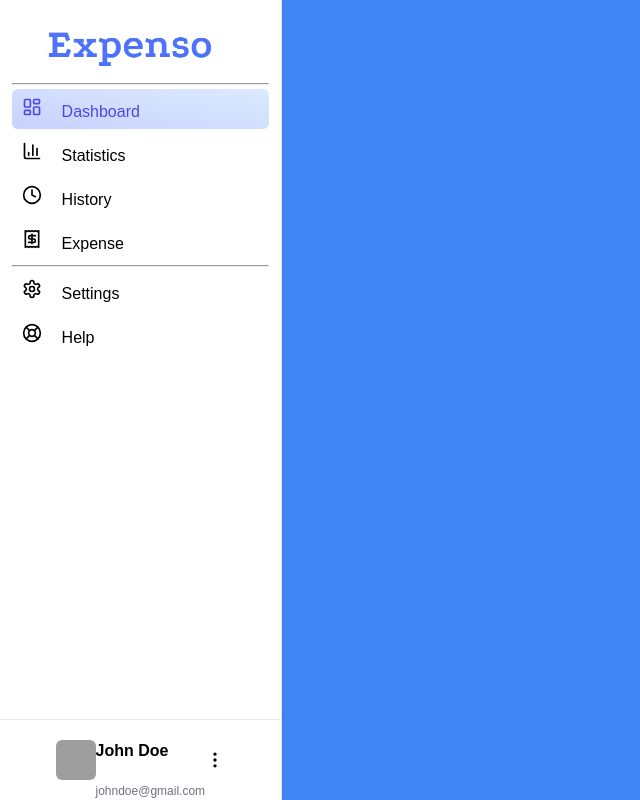
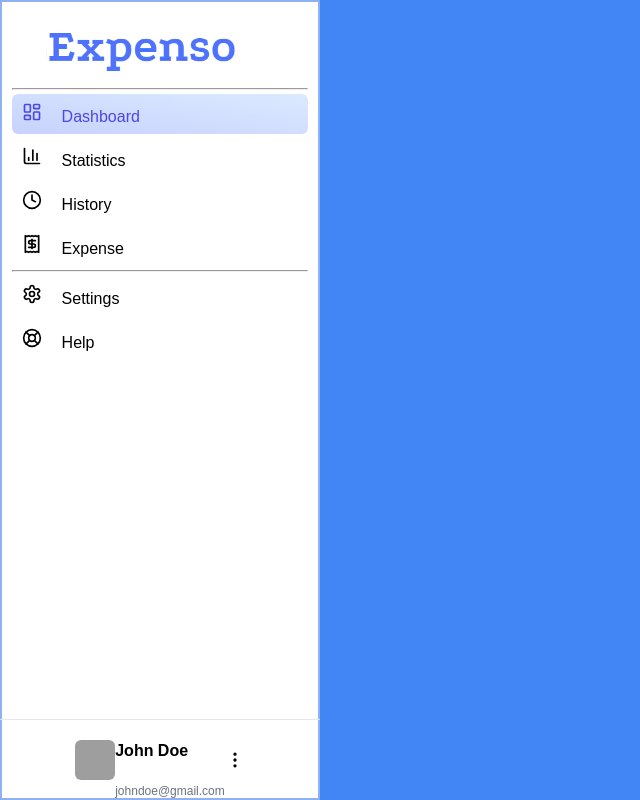
Before and after one commit to HassanKashif-pro/Expense-Tracker, a React (Vite) app in the folder my-react-app/: page /home in a window 1280 px wide. Shown: the whole page, without its empty margins (0-640 px from the left). Built offline with nearby package versions, Linux system fonts and the light colour scheme; grey boxes are pictures that could not be loaded; a web font is replaced by a local one.

Commit message:
(webapp): Elements being displayed on the side.

```diff
--- a/my-react-app/src/components/side-Items.tsx
+++ b/my-react-app/src/components/side-Items.tsx
@@ -1,7 +1,7 @@
 import React from "react";
 import { SidebarItem } from "@/components/SideBar";
 import Sidebar from "@/components/SideBar";
-import { useLocation } from "react-router-dom";
+import { Outlet } from "react-router-dom";
 import {
   BarChart3,
   Clock,
@@ -25,21 +25,23 @@ const sidebarItems = [
 export default function IloveBalls() {
   return (
     <main className="App">
-      <Sidebar>
-        {sidebarItems.map((item, index) => {
-          if (item.type === "divider") {
-            return <hr key={index} className="my-3" />;
-          }
-          return (
+      <Sidebar className="sidebar">
+        {sidebarItems.map((item, index) =>
+          item.type === "divider" ? (
+            <hr key={index} className="my-3" />
+          ) : (
             <SidebarItem
               key={index}
               icon={item.icon}
               text={item.text}
               link={item.link}
             />
-          );
-        })}
+          )
+        )}
       </Sidebar>
+      <div className="content">
+        <Outlet /> {/* This will render the current route's component */}
+      </div>
     </main>
   );
 }
--- a/my-react-app/src/index.css
+++ b/my-react-app/src/index.css
@@ -8,6 +8,8 @@
 }
 html,
 body {
+  display: flex;
+  min-height: 100vh;
   padding: 0;
   margin: 0;
 }
--- a/my-react-app/src/styles/Sidebar.css
+++ b/my-react-app/src/styles/Sidebar.css
@@ -1,7 +1,8 @@
 /* Sidebar container */
 .sidebar {
   height: 100vh;
-  width: 22%;
+  width: 320px;
+  position: fixed;
   transition: width 0.3s;
 }
 
@@ -14,8 +15,7 @@
   display: flex;
   flex-direction: column;
   background-color: white;
-  border-right: 1px solid #e5e7eb;
-  box-shadow: 0 2px 4px rgba(0, 0, 0, 0.1);
+  box-shadow: inset 0 0 0 2px #2564eb81;
 }
 
 /* Header section */
```
Also changed, not shown: my-react-app/src/styles/Home.css (added, +23 -0 lines).
